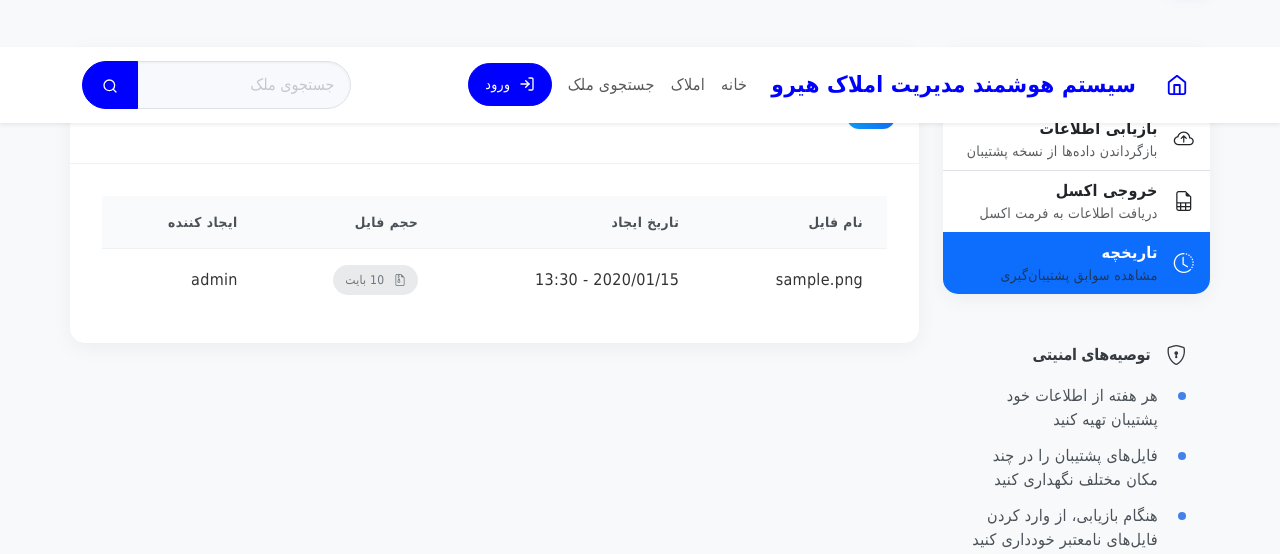
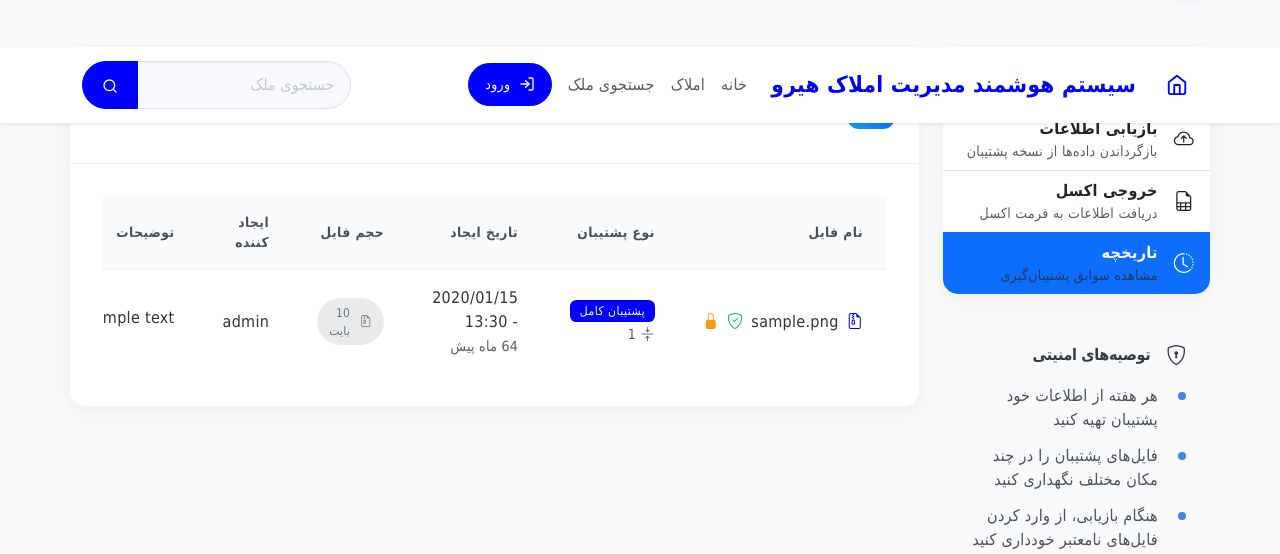
Before and after one commit to moha100h/RealEstateTrackerHiro, a Django app: template templates/config/backup.html in a window 1280 px wide, after a click that opens the changed part. Shown: the part 252-806 px from the top of the page. Run offline with Django 4.2, Linux system fonts and the light colour scheme; data comes from the database, SQL or seed files in the repository; tables that the repository leaves empty hold one stand-in row (values such as "Sample post"); the template is opened without the code that fills it: values that come from a table or form of the project are taken from there, most other values are stand-ins (such as "Sample title", 1, 10 or a date in 2020); parts of the project's set-up code (start-up, migrations or seed data) failed here and were passed over; some libraries are stand-ins or nearby versions; some web fonts are replaced.

Commit message:
Improve backup management interface and record more comprehensive backup data
Enhances the backup view with file type, checksum, encryption status, and Django version details.

Replit-Commit-Author: Agent
Replit-Commit-Session-Id: b9cc3b9f-7fb6-4372-9892-ec45d4055544
Replit-Commit-Screenshot-Url: https://storage.googleapis.com/screenshot-production-us-central1/ee98ebf1-3405-4d24-827b-e2cf1f28edc9/5fa34a1e-14c2-4a1d-8a0d-bdf92811810f.jpg

```diff
--- a/config/views.py
+++ b/config/views.py
@@ -7,6 +7,7 @@ from django.http import HttpResponse, FileResponse
 from django.utils import timezone
 from django.db import models
 from django.db.models import Q
+import django
 import os
 import sys
 import json
@@ -193,7 +194,7 @@ def create_backup(request):
             manifest = {
                 'created_at': timezone.now().isoformat(),
                 'created_by': request.user.username,
-                'django_version': settings.DJANGO_VERSION,
+                'django_version': django.get_version(),
                 'system_info': {
                     'python_version': sys.version,
                     'platform': platform.platform(),
--- a/templates/config/backup.html
+++ b/templates/config/backup.html
@@ -988,16 +988,55 @@
                                     <thead>
                                         <tr>
                                             <th>نام فایل</th>
+                                            <th>نوع پشتیبان</th>
                                             <th>تاریخ ایجاد</th>
                                             <th>حجم فایل</th>
                                             <th>ایجاد کننده</th>
+                                            <th>توضیحات</th>
                                         </tr>
                                     </thead>
                                     <tbody>
                                         {% for backup in backups %}
                                         <tr>
-                                            <td>{{ backup.file_name }}</td>
-                                            <td>{{ backup.created_at|date:"Y/m/d - H:i" }}</td>
+                                            <td>
+                                                <div class="d-flex align-items-center">
+                                                    <i class="bi bi-file-earmark-zip text-primary me-2"></i>
+                                                    <span>{{ backup.file_name }}</span>
+                                                    {% if backup.checksum %}
+                                                    <span class="ms-2" data-bs-toggle="tooltip" title="فایل دارای چک‌سام برای بررسی سلامت">
+                                                        <i class="bi bi-shield-check text-success"></i>
+                                                    </span>
+                                                    {% endif %}
+                                                    {% if backup.is_encrypted %}
+                                                    <span class="ms-2" data-bs-toggle="tooltip" title="فایل رمزنگاری شده است">
+                                                        <i class="bi bi-lock-fill text-warning"></i>
+                                                    </span>
+                                                    {% endif %}
+                                                </div>
+                                            </td>
+                                            <td>
+                                                {% if backup.backup_type == 'full' %}
+                                                <span class="badge bg-primary">پشتیبان کامل</span>
+                                                {% elif backup.backup_type == 'data_only' %}
+                                                <span class="badge bg-info">فقط داده‌ها</span>
+                                                {% elif backup.backup_type == 'media_only' %}
+                                                <span class="badge bg-warning">فقط فایل‌ها</span>
+                                                {% elif backup.backup_type == 'config_only' %}
+                                                <span class="badge bg-secondary">فقط تنظیمات</span>
+                                                {% else %}
+                                                <span class="badge bg-dark">{{ backup.backup_type }}</span>
+                                                {% endif %}
+
+                                                {% if backup.compression_level %}
+                                                <span class="ms-1 small text-muted" data-bs-toggle="tooltip" title="سطح فشرده‌سازی">
+                                                    <i class="bi bi-arrows-collapse"></i> {{ backup.compression_level }}
+                                                </span>
+                                                {% endif %}
+                                            </td>
+                                            <td>
+                                                <div>{{ backup.created_at|date:"Y/m/d - H:i" }}</div>
+                                                <small class="text-muted">{{ backup.get_backup_age }}</small>
+                                            </td>
                                             <td>
                                                 <span class="file-size-badge">
                                                     <i class="bi bi-file-earmark-zip me-1"></i>
@@ -1005,10 +1044,20 @@
                                                 </span>
                                             </td>
                                             <td>{{ backup.created_by.get_full_name|default:backup.created_by.username }}</td>
+                                            <td>
+                                                {% if backup.description %}
+                                                <span class="text-truncate d-inline-block" style="max-width: 200px;"
+                                                      data-bs-toggle="tooltip" title="{{ backup.description }}">
+                                                    {{ backup.description }}
+                                                </span>
+                                                {% else %}
+                                                <span class="text-muted">-</span>
+                                                {% endif %}
+                                            </td>
                                         </tr>
                                         {% empty %}
                                         <tr>
-                                            <td colspan="4" class="text-center py-5">
+                                            <td colspan="6" class="text-center py-5">
                                                 <div class="d-flex flex-column align-items-center">
                                                     <i class="bi bi-inbox text-muted mb-3" style="font-size: 3rem;"></i>
                                                     <h5 class="mb-2">هیچ سابقه پشتیبان‌گیری یافت نشد</h5>
```
